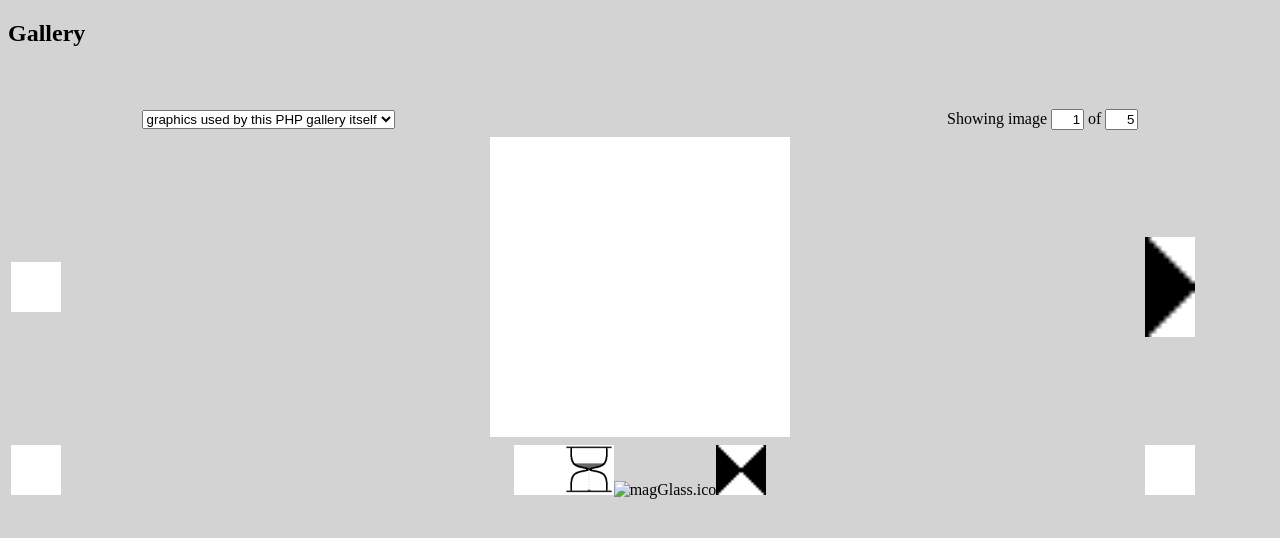
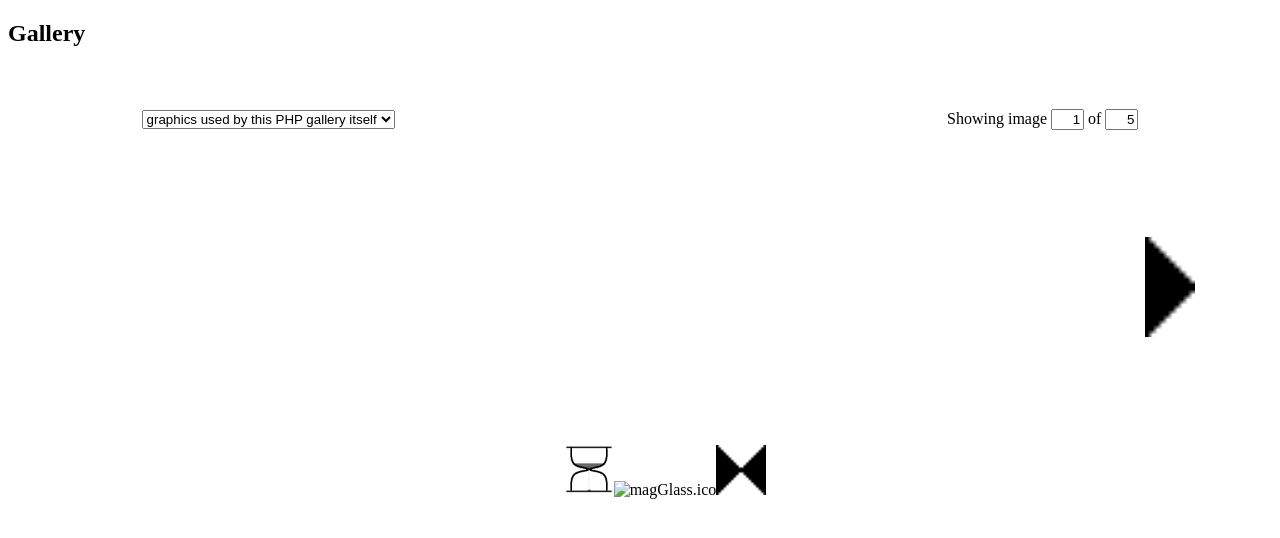
Before and after one commit to tuejoshua/tuejoshua.github.io, a PHP site: page /gallery/gallery.php in a window 1280 px wide. Shown: the top 538 px of the page. Run offline with PHP 8.4, Linux system fonts and the light colour scheme.

Commit message:
Remove background color again; instead, add border to Main and Thumb imgs

```diff
--- a/gallery/gallery.php
+++ b/gallery/gallery.php
@@ -219,7 +219,7 @@ if ((PAGE+1)<( (Indices[Number(document.FolderForm.FolderSelect.value)+1]-Indice
 
 </HEAD>
 
-<BODY onload="OpenFolder(document.FolderForm.FolderSelect.value);" style="background-color:lightgray;">
+<BODY onload="OpenFolder(document.FolderForm.FolderSelect.value);">
 
 <H2>Gallery</H2>
 <BR><BR>
@@ -260,7 +260,7 @@ if ((PAGE+1)<( (Indices[Number(document.FolderForm.FolderSelect.value)+1]-Indice
                 </TD>
                 <TD>
                         <CENTER>
-                        <img id="Main" src="graphics/blank.png" height=300 onMouseOut="m0();" onMouseOver="document.body.style.cursor='url(graphics/magGlass.cur),url(graphics/magGlass.ico),pointer';" onClick="CM();" title="Klik for at åbne i fuld størrelse">
+                        <img id="Main" src="graphics/blank.png" height=300 onMouseOut="m0();" onMouseOver="document.body.style.cursor='url(graphics/magGlass.cur),url(graphics/magGlass.ico),pointer';" onClick="CM();" title="Klik for at åbne i fuld størrelse" style="border: 1px;">
                         </CENTER>
                 </TD>
                 <TD style="width: 10%">
@@ -275,7 +275,7 @@ if ((PAGE+1)<( (Indices[Number(document.FolderForm.FolderSelect.value)+1]-Indice
                         <CENTER>
                         <script>
                                 for (i = 0; i < numThumbs; i++) {
-                                        document.write('<img id="Thumb' + (i+1) + '" src="graphics/blank.png" height=50 onMouseOut="m0();" onMouseOver="m1();" onClick="CT(' + i + ');">');
+                                        document.write('<img id="Thumb' + (i+1) + '" src="graphics/blank.png" height=50 onMouseOut="m0();" onMouseOver="m1();" onClick="CT(' + i + ');" style="border: 1px;">');
                                 }
                         </script>
                         </CENTER>
```
